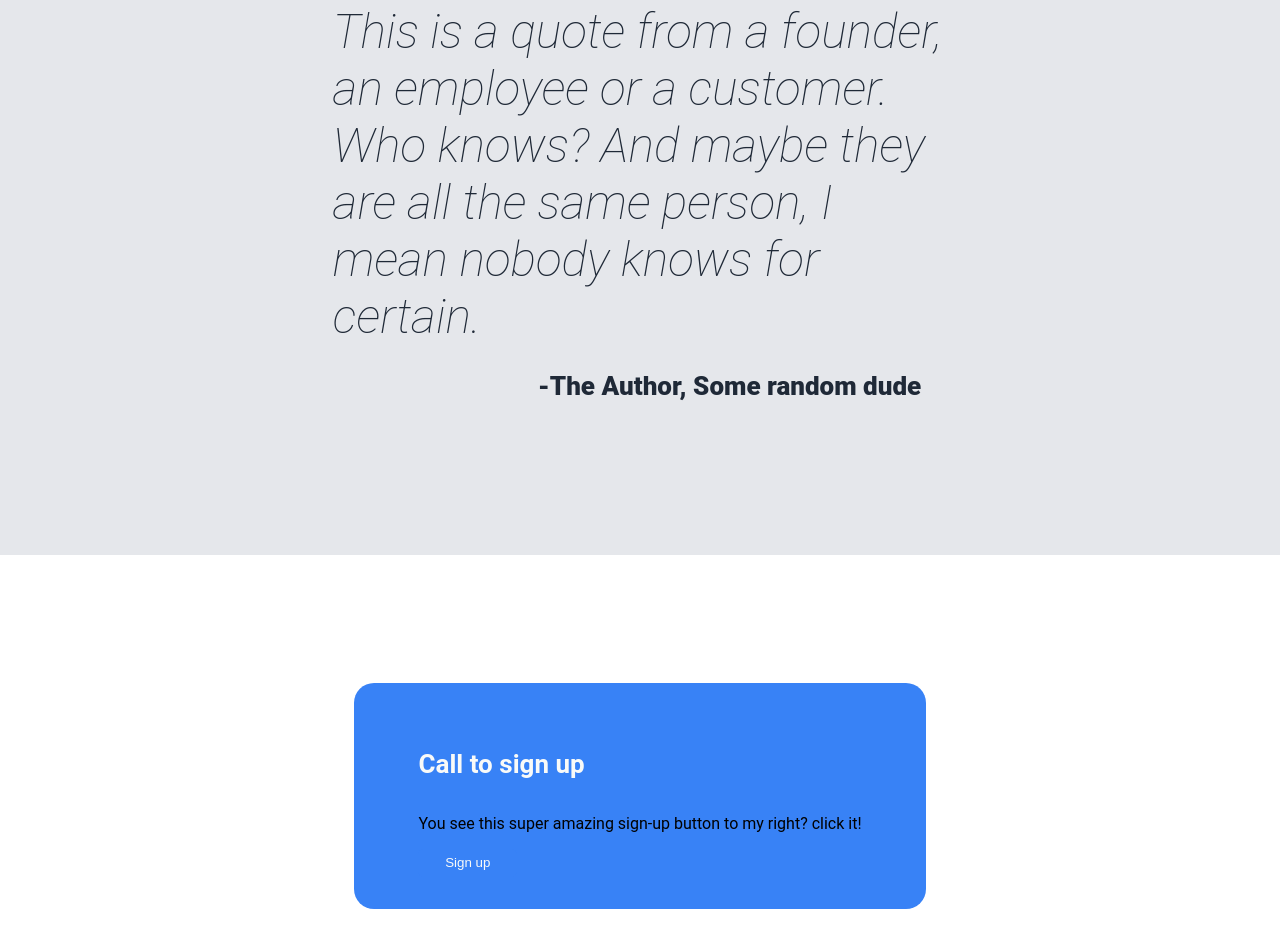
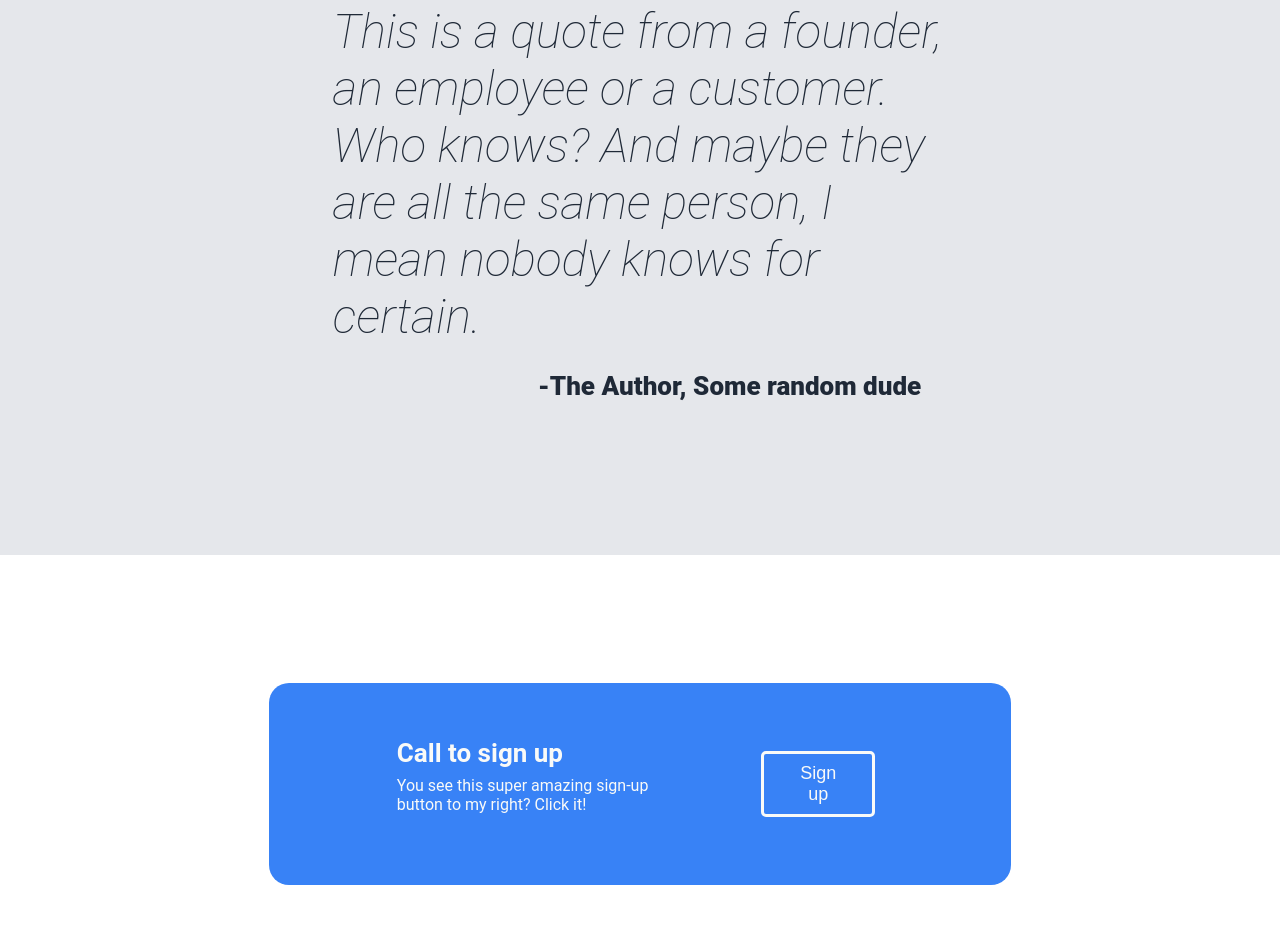
Before and after one commit to cc0803/landingpage, a plain HTML site: page index.html in a window 1280 px wide. Shown: the part 1208-2155 px from the top of the page. Drawn offline with Linux system fonts and the light colour scheme.

Commit message:
Fine tune the lower body

```diff
--- a/index.html
+++ b/index.html
@@ -68,7 +68,7 @@
         <div class="container-sign-up">
             <div class="text">
                 <h4>Call to sign up</h4>
-                <p>You see this super amazing sign-up button to my right? click it!</p>
+                <p>You see this super amazing sign-up button to my right? Click it!</p>
             </div>
             <div class="sign-up">
                 <button>Sign up</button>
--- a/styles.css
+++ b/styles.css
@@ -176,9 +176,32 @@ h2 {
     background-color: #3882f6;
     padding: 2em 4em;
     border-radius: 20px;
+    width: 60%;
+    display: flex;
+    justify-content: space-between;
+    align-items: center;
+}
+
+.text {
+    color: #f9faf8;
+    font-size: 16px;
+    display: flex;
+    flex-direction: column;
+    justify-content: center;
+    margin-left: 4em;
 }
 
 h4 {
-    color: #f9faf8;
     font-size: 26px;
+    margin: 0;
 }
+
+.sign-up button {
+    border: 3px solid #f9faf8;
+    font-size: 18px;
+    margin: 2em 4em;
+}
+
+.text p {
+    margin-top: 8px;
+}
```
